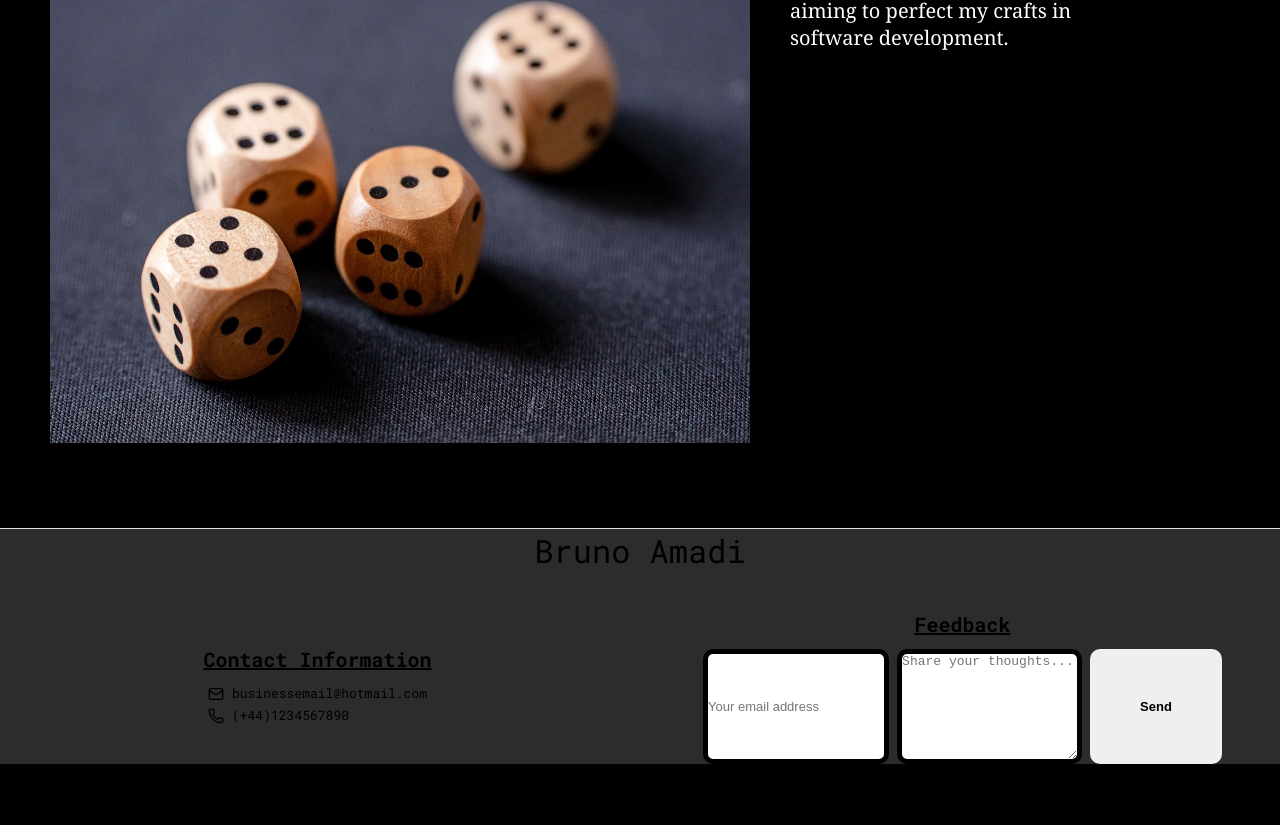
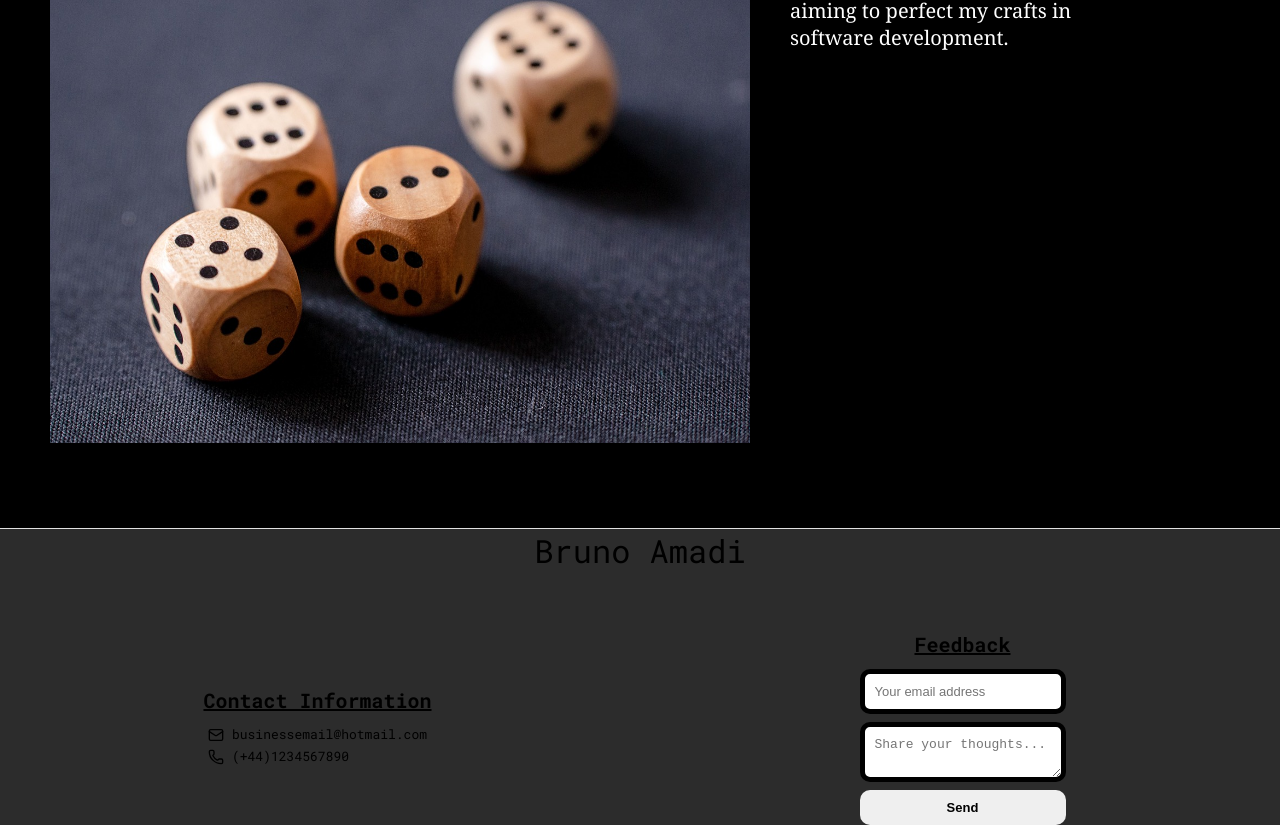
Before and after one commit to Bruhno2006/BrunoPortfolioWebsite, a React (Vite) app in the folder bruno/: page / in a window 1280 px wide. Shown: the part 301-1126 px from the top of the page. Before the commit the page ends 1065 px from the top, so only its background shows below. Built offline with nearby package versions, Linux system fonts and the light colour scheme; a web font is replaced by a local one.

Commit message:
#2 Implemented minor animations

```diff
--- a/bruno/src/App.jsx
+++ b/bruno/src/App.jsx
@@ -10,6 +10,7 @@ function App() {
 
   return (
     <>
+      <div className="black-square" />
       <section className="titlearea">
         <h1 className="website-title">Bruno Amadi</h1>
         <p className="website-subtitle" >Future Software Developer</p>
--- a/bruno/src/index.css
+++ b/bruno/src/index.css
@@ -6,6 +6,22 @@ body {
   box-sizing: border-box;
   background-color: black;
   font-family: Georgia, 'Times New Roman', Times, serif;
+}
+
+.black-square {
+  position: absolute;
+  width: 0%;
+  height: 200px;
+  min-width: 0;
+  min-height: 0;
+  background: black;
+  animation-name: door-opening-animation;
+  animation-duration: 2.5s;
+}
+
+@keyframes door-opening-animation {
+  from {width: 100%; left: 0%;}
+  to {width: 0%; left: 100%;}
 }
 
 .titlearea {
@@ -113,7 +129,7 @@ footer {
 
 .footer-feedback-form {
   display: flex;
-  flex-direction: columnn;
+  flex-direction: column;
   gap: 8px;
 }
 
@@ -123,7 +139,7 @@ footer {
   color: black;
   font-size: 13px;
   outline: none;
-  padding: 0px;
+  padding: 10px;
 }
 
 .footer-feedback-form-submit {
@@ -133,7 +149,7 @@ footer {
   font-size: 13px;
   font-weight: 700;
   cursor: pointer;
-  padding: 50px;
+  padding: 10px;
 }
 
 @keyframes introduction-shift {
```
